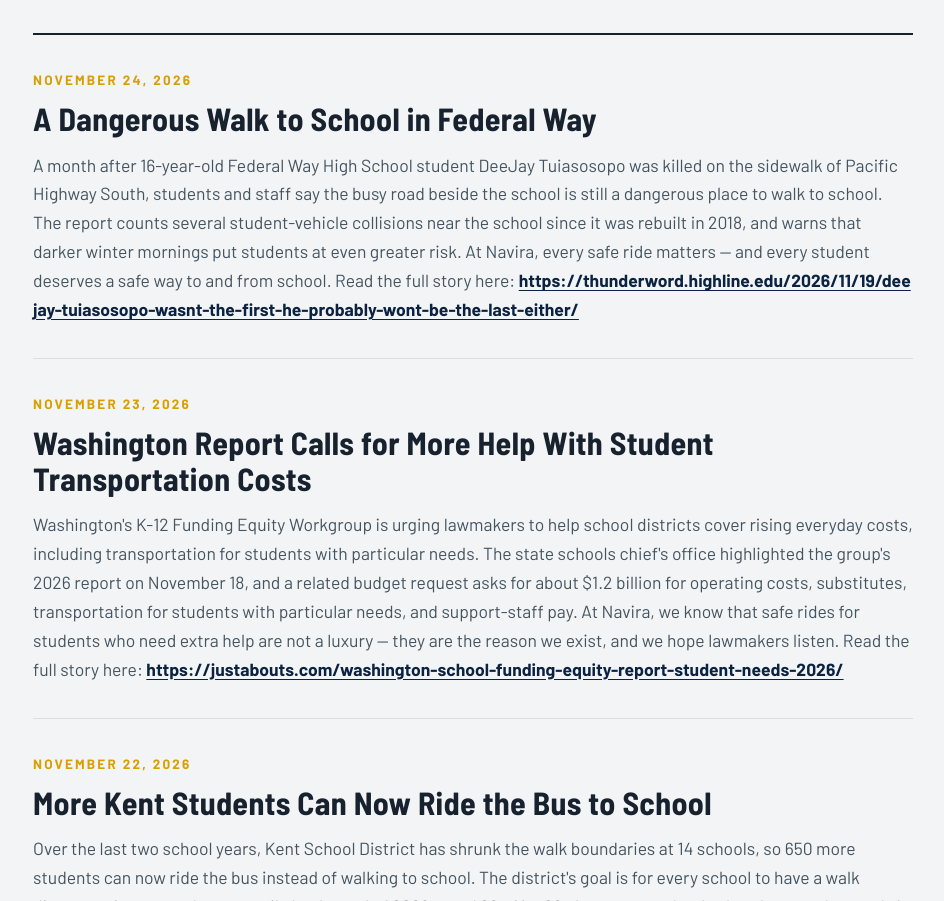
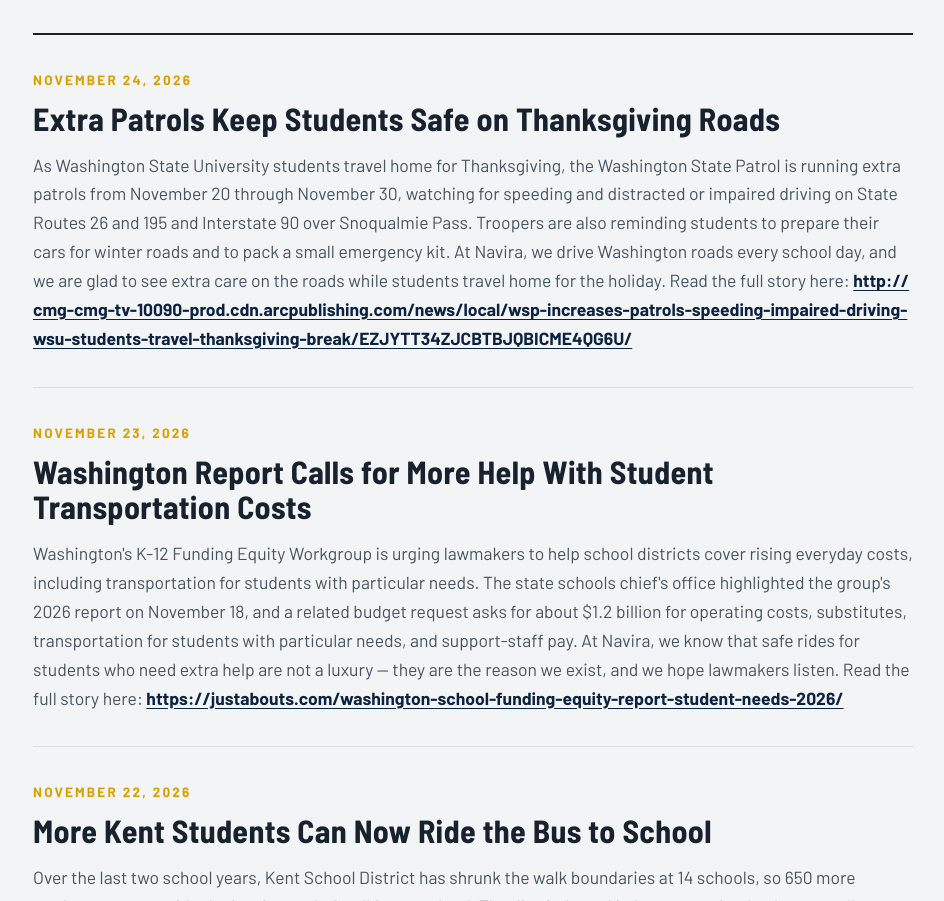
Before and after one commit to hussameldin2000/navira-website, a plain HTML site: page index.html in a window 1280 px wide. Shown: the part 4983-5884 px from the top of the page, without its empty margins (57-1001 px from the left). Drawn offline with Linux system fonts and the light colour scheme; a script that the page names is missing.

Commit message:
Fix Nov 24 news post: WSP Thanksgiving patrols (replaces duplicate Federal Way story)

```diff
--- a/index.html
+++ b/index.html
@@ -668,8 +668,8 @@
       <div class="news-list">
         <article class="news-post">
           <span class="news-date">November 24, 2026</span>
-          <h3>A Dangerous Walk to School in Federal Way</h3>
-          <p>A month after 16-year-old Federal Way High School student DeeJay Tuiasosopo was killed on the sidewalk of Pacific Highway South, students and staff say the busy road beside the school is still a dangerous place to walk to school. The report counts several student-vehicle collisions near the school since it was rebuilt in 2018, and warns that darker winter mornings put students at even greater risk. At Navira, every safe ride matters — and every student deserves a safe way to and from school. Read the full story here: <a href="https://thunderword.highline.edu/2026/11/19/deejay-tuiasosopo-wasnt-the-first-he-probably-wont-be-the-last-either/" target="_blank" rel="noopener">https://thunderword.highline.edu/2026/11/19/deejay-tuiasosopo-wasnt-the-first-he-probably-wont-be-the-last-either/</a></p>
+          <h3>Extra Patrols Keep Students Safe on Thanksgiving Roads</h3>
+          <p>As Washington State University students travel home for Thanksgiving, the Washington State Patrol is running extra patrols from November 20 through November 30, watching for speeding and distracted or impaired driving on State Routes 26 and 195 and Interstate 90 over Snoqualmie Pass. Troopers are also reminding students to prepare their cars for winter roads and to pack a small emergency kit. At Navira, we drive Washington roads every school day, and we are glad to see extra care on the roads while students travel home for the holiday. Read the full story here: <a href="http://cmg-cmg-tv-10090-prod.cdn.arcpublishing.com/news/local/wsp-increases-patrols-speeding-impaired-driving-wsu-students-travel-thanksgiving-break/EZJYTT34ZJCBTBJQBICME4QG6U/" target="_blank" rel="noopener">http://cmg-cmg-tv-10090-prod.cdn.arcpublishing.com/news/local/wsp-increases-patrols-speeding-impaired-driving-wsu-students-travel-thanksgiving-break/EZJYTT34ZJCBTBJQBICME4QG6U/</a></p>
         </article>
         <article class="news-post">
           <span class="news-date">November 23, 2026</span>
```
